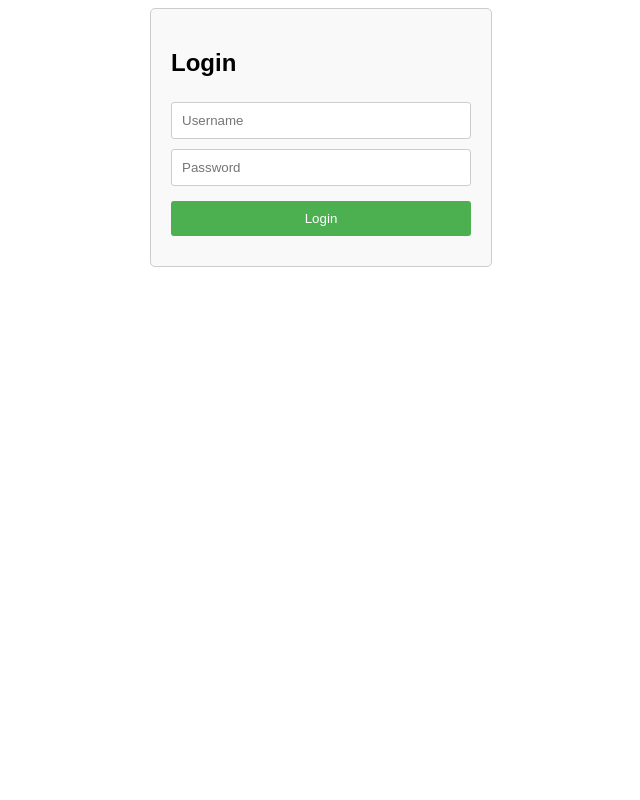
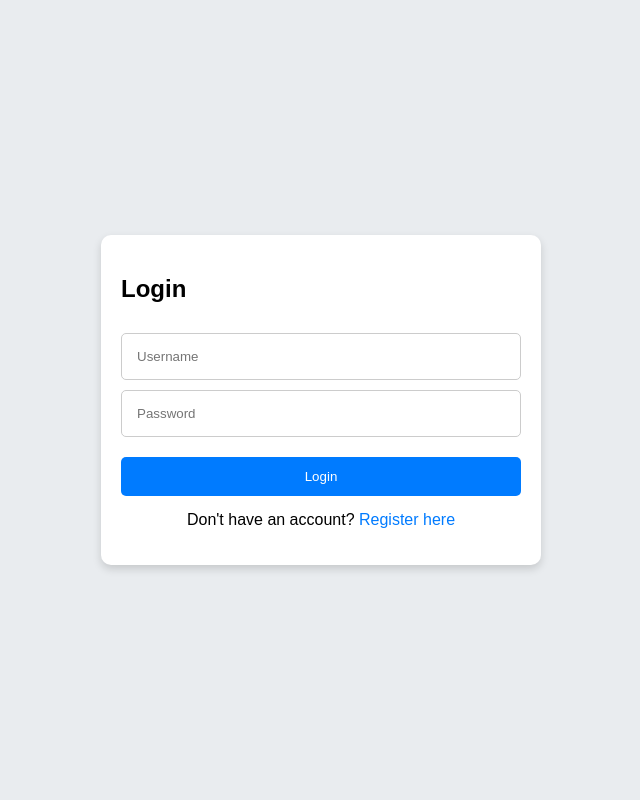
Before and after one commit to bpvyz/TripPy, a Python web app: template Kod/templates/login.html in a window 1280 px wide. Shown: the whole page, without its empty margins (319-959 px from the left). Run offline with Jinja, Linux system fonts and the light colour scheme; the template is opened without the code that fills it, so the values that code supplies are empty.

Commit message:
registration

```diff
--- /dev/null
+++ b/Kod/static/styles/login.css
@@ -0,0 +1,65 @@
+/* General body styles */
+body {
+    font-family: 'Arial', sans-serif;
+    background-color: #e9ecef;
+    display: flex;
+    justify-content: center;
+    align-items: center;
+    height: 100vh;
+    margin: 0;
+}
+
+/* Login form container styles */
+.login-form-container {
+    width: 100%;
+    max-width: 400px;
+    padding: 20px;
+    background-color: #fff;
+    border-radius: 10px;
+    box-shadow: 0 4px 8px rgba(0,0,0,0.15);
+}
+
+/* Form styling */
+form {
+    display: flex;
+    flex-direction: column;
+}
+
+input[type="text"], input[type="password"] {
+    width: 100%;
+    padding: 15px;
+    margin-top: 10px;
+    border: 1px solid #ccc;
+    border-radius: 5px;
+    box-sizing: border-box; /* Helps include padding in width */
+}
+
+input[type="submit"] {
+    background-color: #007bff;
+    color: white;
+    padding: 12px;
+    margin-top: 20px;
+    border: none;
+    border-radius: 5px;
+    cursor: pointer;
+    transition: background-color 0.2s ease-in-out;
+}
+
+input[type="submit"]:hover {
+    background-color: #0056b3;
+}
+
+/* Registration link styling */
+.register-link {
+    margin-top: 15px;
+    text-align: center;
+}
+
+.register-link a {
+    color: #007bff;
+    text-decoration: none;
+}
+
+.register-link a:hover {
+    text-decoration: underline;
+}
--- a/Kod/templates/login.html
+++ b/Kod/templates/login.html
@@ -3,48 +3,18 @@
 <head>
     <meta charset="UTF-8">
     <meta name="viewport" content="width=device-width, initial-scale=1.0">
+    <link rel="stylesheet" type= "text/css" href="{{url_for('static', filename='styles/login.css')}}"> <!-- Make sure the CSS file path is correct -->
     <title>Login</title>
-    <style>
-        body {
-            font-family: Arial, sans-serif;
-        }
-        form {
-            margin: 0 auto;
-            width: 300px;
-            padding: 20px;
-            border: 1px solid #ccc;
-            border-radius: 5px;
-            background-color: #f9f9f9;
-        }
-        input[type="text"], input[type="password"] {
-            width: 100%;
-            padding: 10px;
-            margin: 5px 0;
-            border: 1px solid #ccc;
-            border-radius: 3px;
-            box-sizing: border-box;
-        }
-        input[type="submit"] {
-            width: 100%;
-            background-color: #4CAF50;
-            color: white;
-            padding: 10px;
-            margin: 10px 0;
-            border: none;
-            border-radius: 3px;
-            cursor: pointer;
-        }
-        input[type="submit"]:hover {
-            background-color: #45a049;
-        }
-    </style>
 </head>
 <body>
+    <div class="login-form-container">
         <form action="/login" method="POST">
             <h2>Login</h2>
             <input type="text" name="username" placeholder="Username" required>
             <input type="password" name="password" placeholder="Password" required>
             <input type="submit" value="Login">
+            <p class="register-link">Don't have an account? <a href="register.html">Register here</a></p>
         </form>
+    </div>
 </body>
 </html>
```
Also changed, not shown: Kod/static/styles/register.css (added, +65 -0 lines), Kod/templates/register.html (added, +21 -0 lines). Lines whose indentation alone changed are shown as unchanged.
